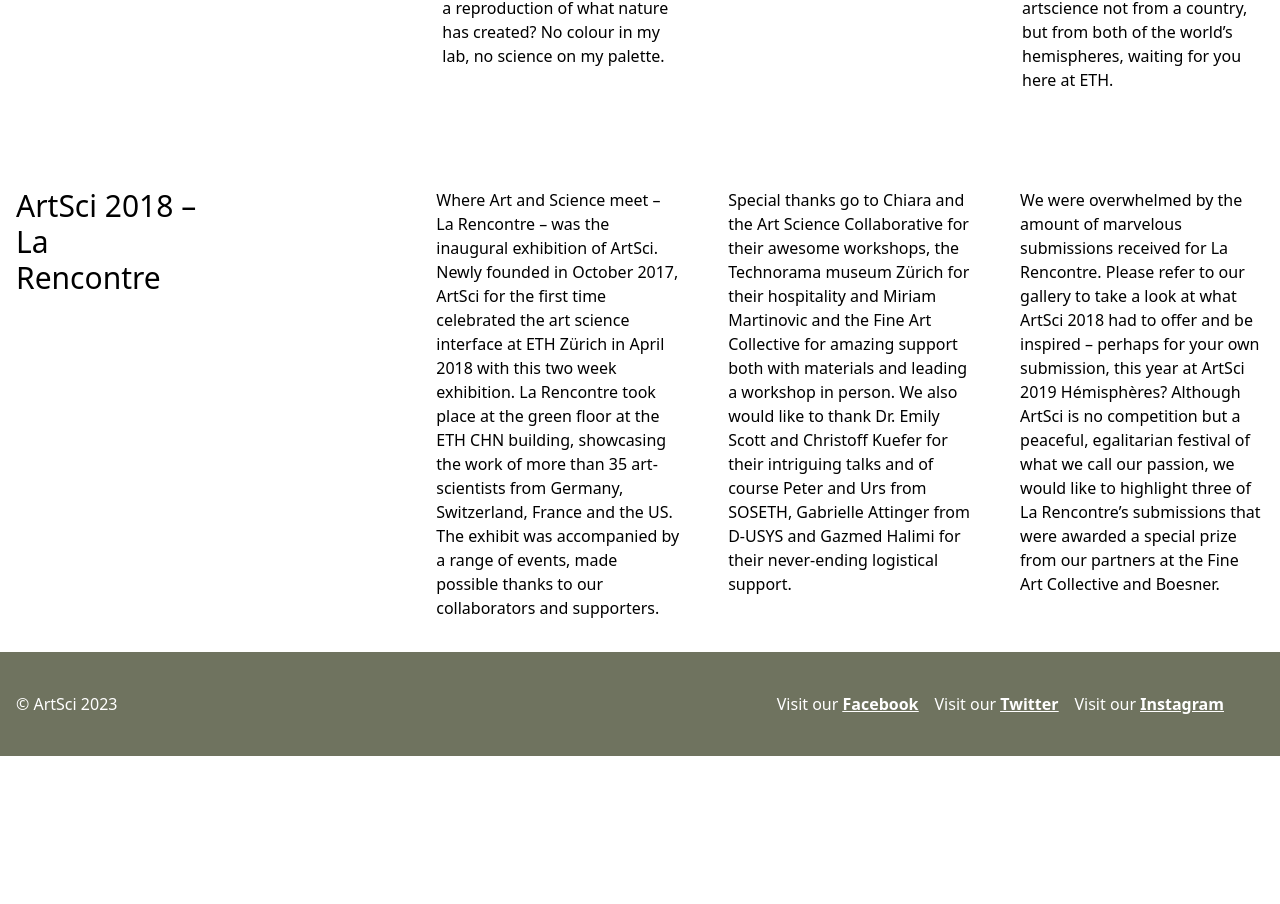
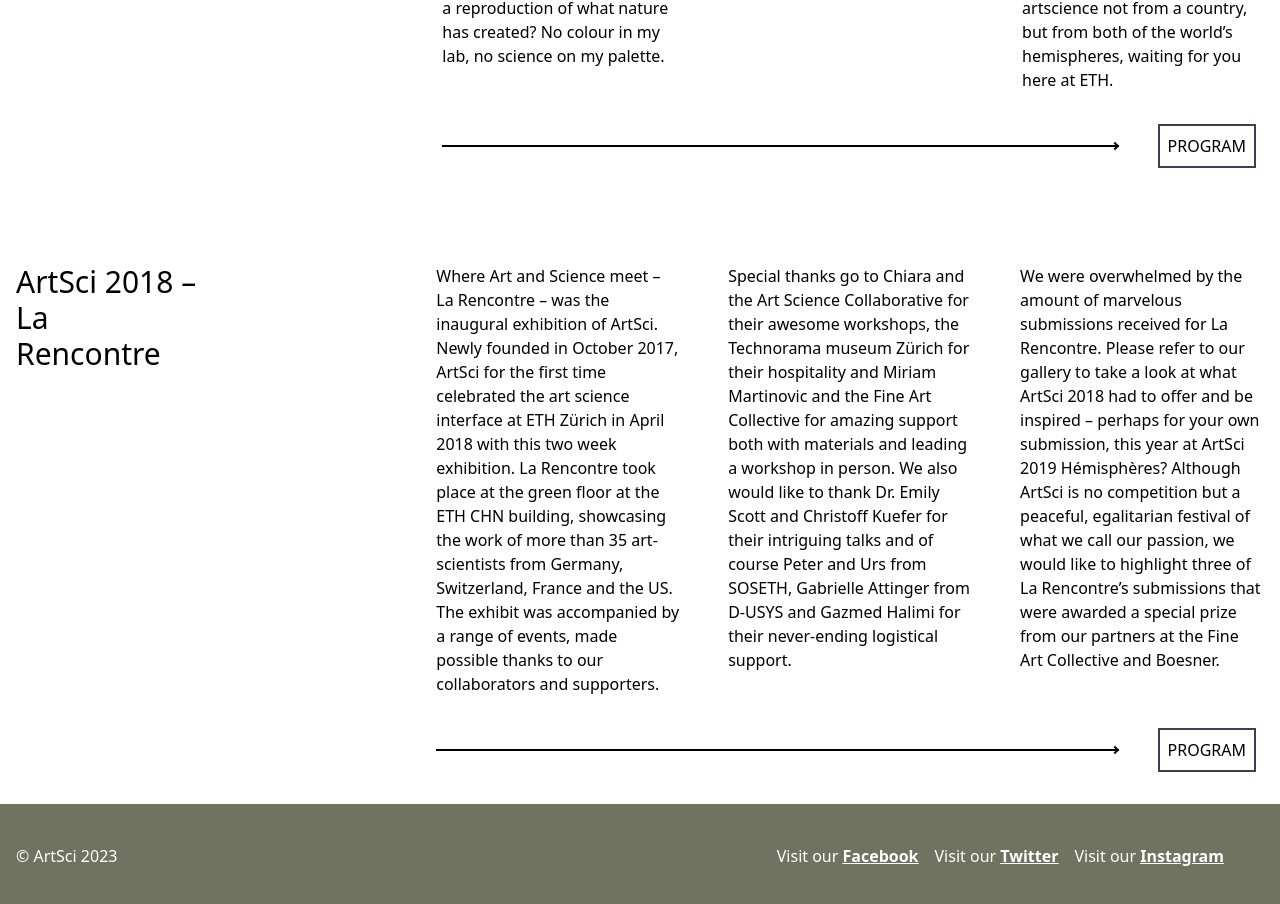
Before and after one commit to ArtSci-ethz/website-2023, a SvelteKit app: page /past in a window 1280 px wide. Shown: the part 716-1620 px from the top of the page. Before the commit the page ends 1472 px from the top, so only its background shows below. Built offline with nearby package versions, Linux system fonts and the light colour scheme; some icons are missing.

Commit message:
feat: add programs of past exhibitions

```diff
--- a/src/routes/(main)/past/+page.svelte
+++ b/src/routes/(main)/past/+page.svelte
@@ -44,13 +44,15 @@
         for you here at ETH.
       </div>
     </div>
-    <!-- TODO: add past submissions page -->
-    <!--    <div class="block__submissions">-->
-    <!--      <div class="block__submissions__arrow">-->
-    <!--        <ArrowRight />-->
-    <!--      </div>-->
-    <!--      <Button>Past Submissions</Button>-->
-    <!--    </div>-->
+
+    <div class="block__submissions">
+      <div class="block__submissions__arrow">
+        <ArrowRight />
+      </div>
+      <a href="/artsci_2019_program.png"><Button>Program</Button></a>
+      <!-- TODO: add past submissions page -->
+      <!-- <Button>Past Submissions</Button> -->
+    </div>
   </div>
 </div>
 
@@ -83,13 +85,14 @@
         partners at the Fine Art Collective and Boesner.
       </div>
     </div>
-    <!-- TODO: add past submissions page -->
-    <!--    <div class="block__submissions">-->
-    <!--      <div class="block__submissions__arrow">-->
-    <!--        <ArrowRight />-->
-    <!--      </div>-->
-    <!--      <Button>Past Submissions</Button>-->
-    <!--    </div>-->
+    <div class="block__submissions">
+      <div class="block__submissions__arrow">
+        <ArrowRight />
+      </div>
+      <a href="/artsci_2018_program.png"><Button>Program</Button></a>
+      <!-- TODO: add past submissions page -->
+      <!-- <Button>Past Submissions</Button> -->
+    </div>
   </div>
 </div>
 
```
Also changed, not shown: static/artsci_2018_program.png (added), 1 other file (tests, documents, lock files or other folders).
